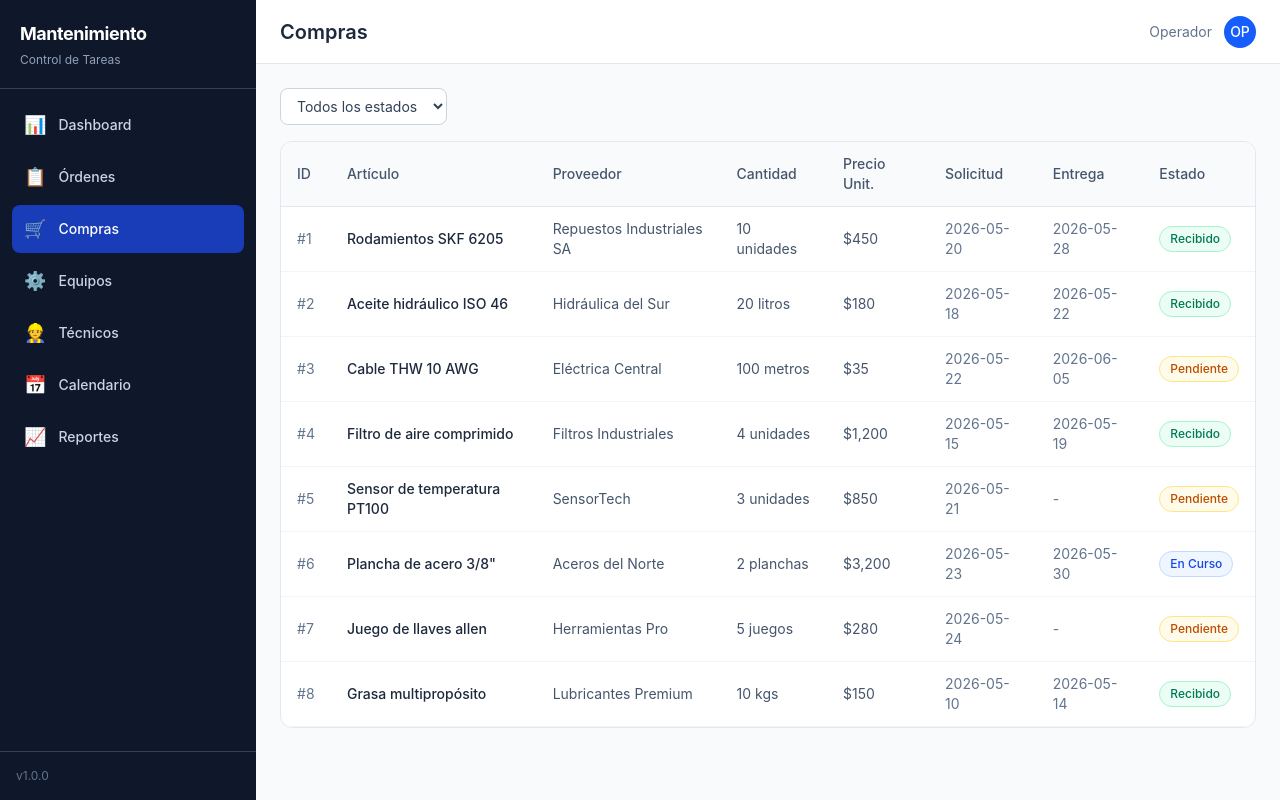
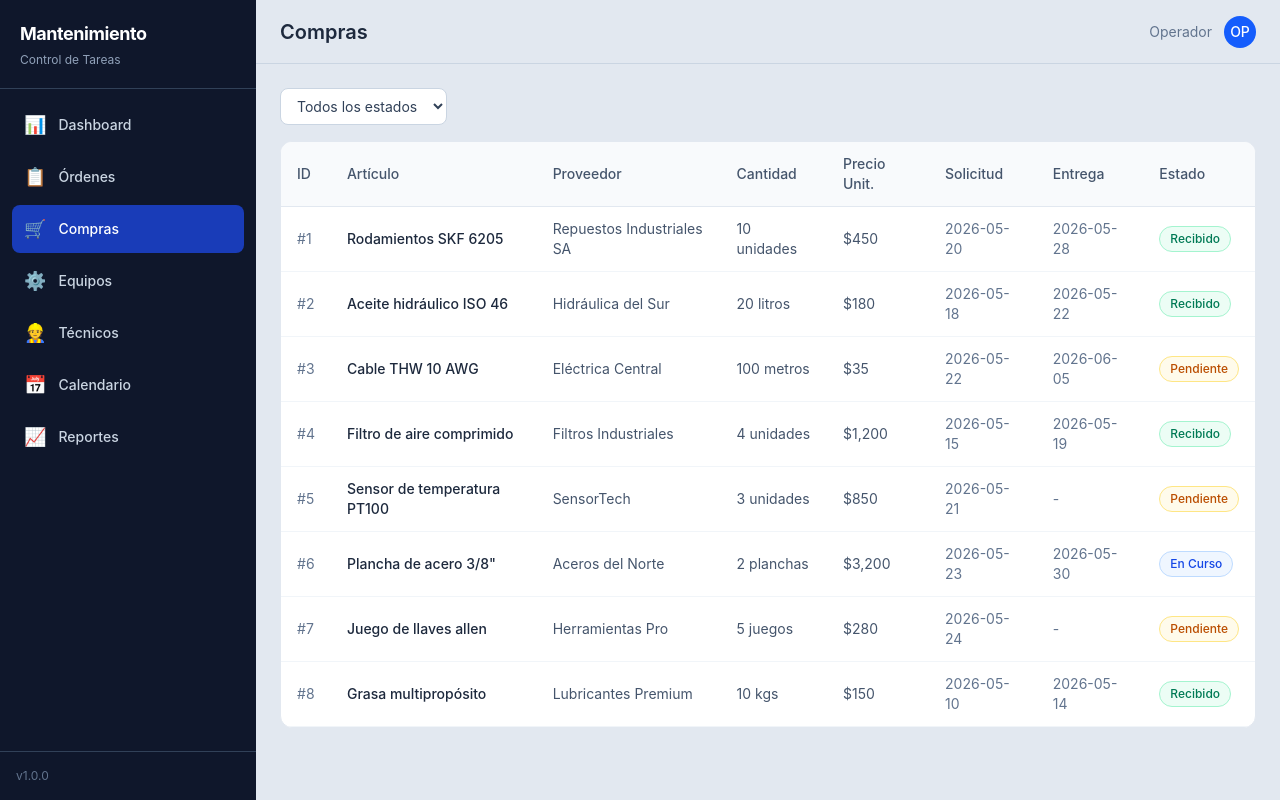
Before and after one commit to sant-maldonado/imae, a React (Vite) app: page /compras in a window 1280 px wide. Built offline with nearby package versions, Linux system fonts and the light colour scheme.

Commit message:
fix: header y main a bg-slate-200

```diff
--- a/src/components/layout/Header.jsx
+++ b/src/components/layout/Header.jsx
@@ -16,7 +16,7 @@ export default function Header() {
   const title = titles[basePath] || 'Control de Mantenimiento'
 
   return (
-    <header className="h-16 bg-white border-b border-slate-200 flex items-center justify-between px-6">
+    <header className="h-16 bg-slate-200 border-b border-slate-300 flex items-center justify-between px-6">
       <h2 className="text-xl font-semibold text-slate-800">{title}</h2>
       <div className="flex items-center gap-3">
         <span className="text-sm text-slate-500">Operador</span>
--- a/src/components/layout/Layout.jsx
+++ b/src/components/layout/Layout.jsx
@@ -4,7 +4,7 @@ import Header from './Header'
 
 export default function Layout() {
   return (
-    <div className="flex h-screen bg-slate-50">
+    <div className="flex h-screen bg-slate-200">
       <Sidebar />
       <div className="flex-1 flex flex-col overflow-hidden">
         <Header />
```
